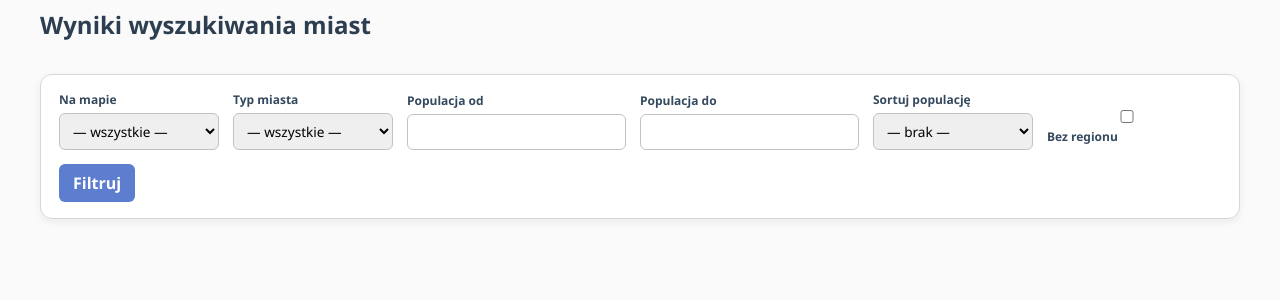
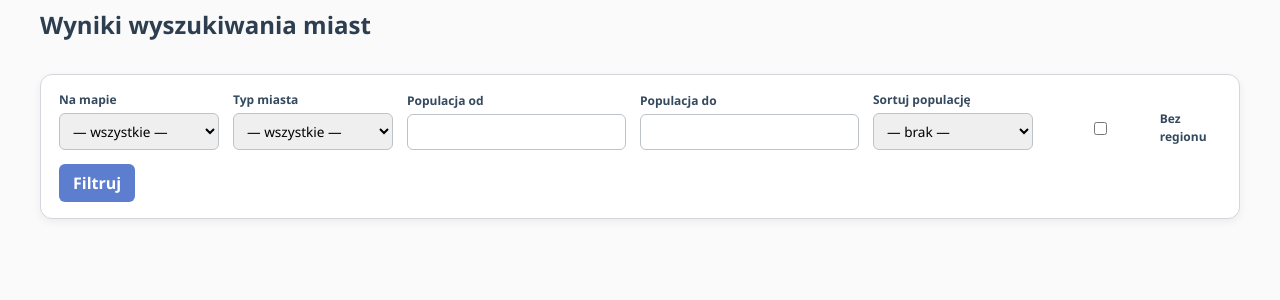
Before and after one commit to FungiMiracles/ZEUS, a Flask app: page /wyniki_wyszukiwania_miasto in a window 1280 px wide. Shown: the part 290-590 px from the top of the page. Run offline with Flask 3, Linux system fonts and the light colour scheme; the visitor is signed in with stand-in values (Sample User, id 1); data that the repository does not hold is empty.

Commit message:
Update wyniki_wyszukiwania_miasto.html

```diff
--- a/templates/wyniki_wyszukiwania_miasto.html
+++ b/templates/wyniki_wyszukiwania_miasto.html
@@ -214,6 +214,13 @@ form.assign-region-form[style*="display: flex"] > input.assign-region-form {
     border-radius: 6px;
     border: 1px solid #bdc3c7;
     font-size: 0.85em;
+}
+
+.filter-group label {
+    display: flex;
+    align-items: center;
+    gap: 6px;
+    cursor: pointer;
 }
 
 /* ============================================================
```
